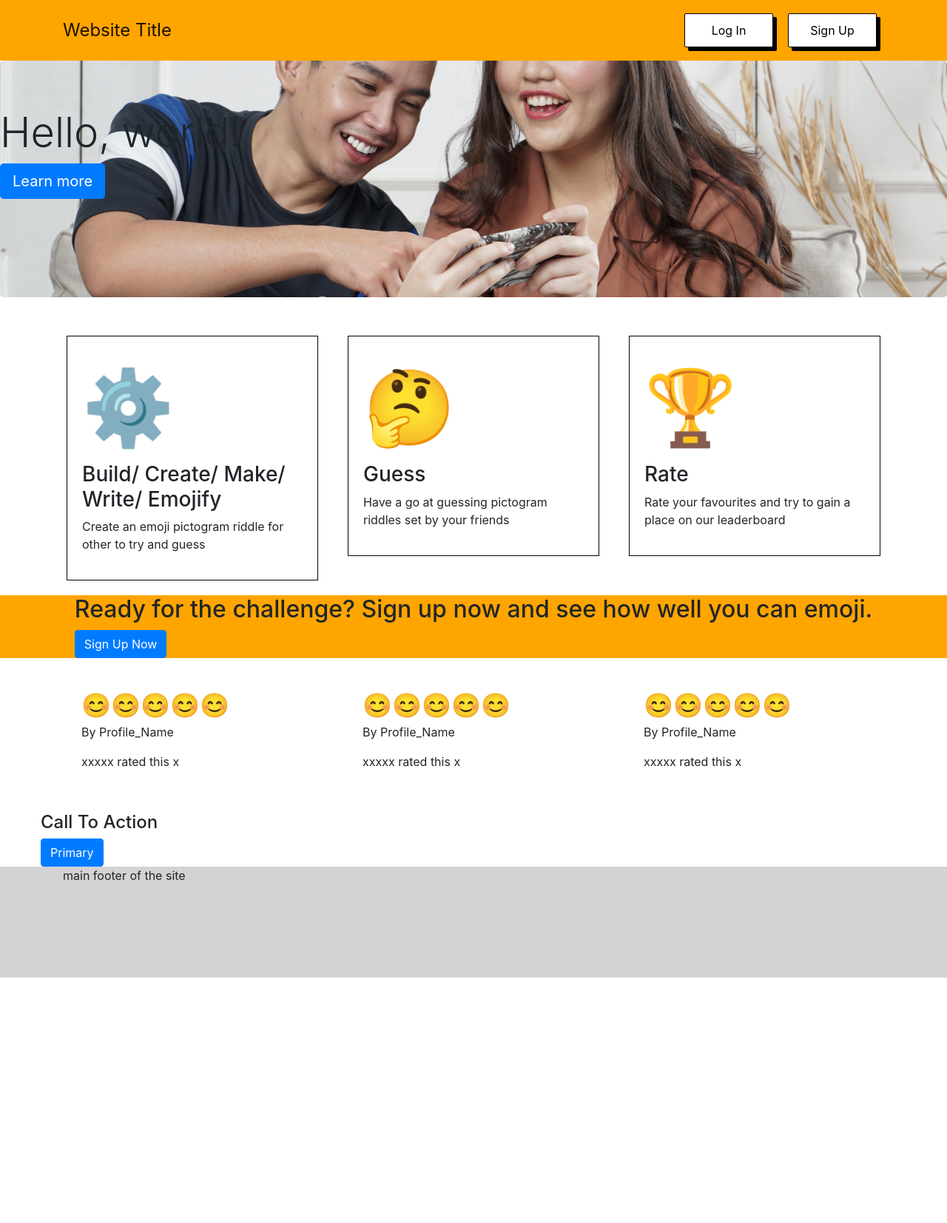
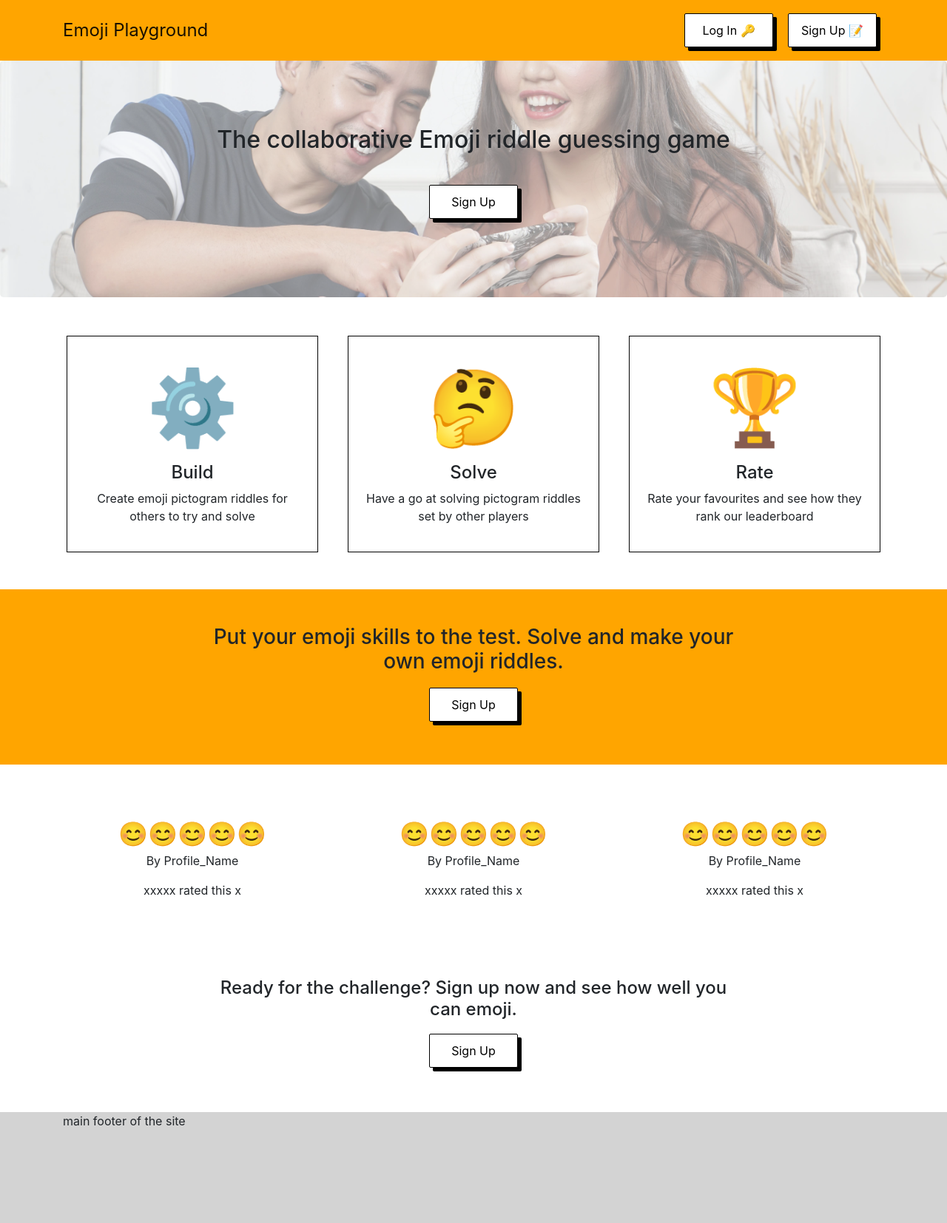
Before and after one commit to AwsSG/emojiplayground, a Flask app: page / in a window 1280 px wide. Shown: the whole page at 74% size. Before the commit the page ends 1322 px from the top, so only its background shows below. Run offline with Flask 2, Linux system fonts and the light colour scheme; some libraries are stand-ins or nearby versions.

Commit message:
Create and style landing page and further style base template

```diff
--- a/static/css/style.css
+++ b/static/css/style.css
@@ -27,6 +27,12 @@
     font-size: 32px;
 }
 
+/*----------grid padding and margins-------------*/
+
+.container-fluid {
+    padding: 0;
+}
+
 /*----------base template-------------*/
 
 /*Nav bar*/
@@ -39,7 +45,7 @@ nav {
     font-size: x-large;
 }
 
-.nav-item button {
+.landing-page-button {
     padding: 10px;
     margin: 10px;
     min-width: 120px;
@@ -59,6 +65,12 @@ nav {
     border-color: grey;
 }
 
+.orange-hover:hover {
+    color: #fff;
+    background-color: orange;
+    border-color: orange;
+}
+
 /*Footer*/
 
 footer {
@@ -70,10 +82,6 @@ footer {
 
 /*jumbatron*/
 
-.container-fluid {
-    padding: 0;
-}
-
 .jumbotron {
     height: 40vh;
     background: url('../images/game-landing-page.jpg') no-repeat center;
@@ -82,10 +90,26 @@ footer {
     -o-background-size: cover;
     background-size: cover;
 
-    padding-bottom: 0px;
-    padding-left: 0px;
+    position: relative;
+}
 
+.jumbotron > .overlay {
+    position: absolute;
+    top: 0;
+    right: 0;
+    bottom: 0;
+    left: 0;
+    background-color: rgba(255, 255, 255, 0.5);
+    z-index: 1;
+}
+
+.jumbotron > .jumbotron-content {
     position: relative;
+    z-index: 2;
+}
+
+.jumbotron-content div {
+    margin: 0;
 }
 
 /*three across*/
@@ -101,3 +125,11 @@ footer {
 .black-border {
     border: 1px black solid;
 }
+
+/*landing page full width section*/
+
+.landing-page-section {
+    margin-top: 30px;
+    margin-bottom: 30px;
+    padding: 20px;
+}
--- a/templates/base.html
+++ b/templates/base.html
@@ -17,7 +17,7 @@
     <!--Navbar Bootstrap Class-->
       <nav class="navbar navbar-expand-lg navbar-light">
         <div class="container">
-            <a class="navbar-brand" href="index.html">Website Title</a>
+            <a class="navbar-brand" href="index.html">Emoji Playground</a>
             <button class="navbar-toggler" type="button" data-toggle="collapse" data-target="#navbarNavAltMarkup"
                 aria-controls="navbarNavAltMarkup" aria-expanded="false" aria-label="Toggle navigation">
                 <span class="navbar-toggler-icon"></span>
@@ -25,10 +25,10 @@
             <div class="collapse navbar-collapse justify-content-end" id="navbarNavAltMarkup">
                     <ul class="navbar-nav">
                         <li class="nav-item">
-                            <button type="button" class="btn btn-outline-secondary">Log In</button>
+                            <button type="button" class="landing-page-button btn btn-outline-secondary">Log In 🔑</button>
                         </li>
                         <li class="nav-item">
-                            <button type="button" class="btn btn-outline-secondary">Sign Up</button>
+                            <button type="button" class="landing-page-button btn btn-outline-secondary">Sign Up 📝</button>
                         </li>
                     </ul>
             </div>
--- a/templates/index.html
+++ b/templates/index.html
@@ -3,63 +3,74 @@
 
 <div class="container-fluid">
     <div class="jumbotron">
-        <h1 class="display-4">Hello, world!</h1>
-        <a class="btn btn-primary btn-lg" href="#" role="button">Learn more</a>
-      </div>
+        <div class="overlay"></div>
+            <div class="jumbotron-content">
+                <div class="p-md-4">
+                    <h2 class="text-center">The collaborative Emoji riddle guessing game</h2>
+                </div>
+                <div class="d-flex justify-content-center">
+                    <a class="landing-page-button btn btn-outline-secondary orange-hover" href="#" role="button">Sign Up</a>
+                </div>
+            </div>
+    </div>
 </div>
 <div class="container">
 
     <div class="row">
         <div class="col-12 col-md-6 col-lg-4 three-across-padding">
-            <div class="three-across-box black-border">
+            <div class="three-across-box black-border text-center">
                 <span class="emoji-large">⚙️</span>
-                <h3>
-                    Build/ Create/ Make/ Write/ Emojify
-                </h3>
+                <h4>
+                    <!--Also / Create/ Make/ Write/ Emojify-->
+                    Build
+                </h4>
                 <p>
-                    Create an emoji pictogram riddle for other to try and guess
+                    Create emoji pictogram riddles for others to try and solve
                 </p>
             </div>
         </div>
         <div class="col-12 col-md-6 col-lg-4 three-across-padding">
-            <div class="three-across-box black-border">
+            <div class="three-across-box black-border text-center">
                 <span class="emoji-large">🤔</span>
-                <h3>
-                    Guess
-                </h3>
+                <h4>
+                    Solve
+                </h4>
                 <p>
-                    Have a go at guessing pictogram riddles set by your friends
+                    Have a go at solving pictogram riddles set by other players
                 </p>
             </div>
         </div>
         <div class="col-12 col-md-6 col-lg-4 three-across-padding">
-            <div class="three-across-box black-border">
+            <div class="three-across-box black-border text-center">
                 <span class="emoji-large">🏆</span>
-                <h3>
+                <h4>
                     Rate
-                </h3>
+                </h4>
                 <p>
-                    Rate your favourites and try to gain a place on our leaderboard
+                    Rate your favourites and see how they rank our leaderboard
                 </p>
             </div>
         </div>
     </div>
 </div>
 
-<div class="container-fluid">
-    <div class="row orange justify-content-center">
-        <div col="12">
-            <div class="row">
-                <h2>Ready for the challenge? Sign up now and see how well you can emoji.</h2>
+<div class="container-fluid orange text-center landing-page-section p-md-5">
+
+    <div class="container">
+        <div class="row justify-content-center">
+            <div class="col-10 col-md-8">
+                <h3>Put your emoji skills to the test. Solve and make your own emoji riddles.</h3>
             </div>
-            <div class="row">
-                <button type="button" class="btn btn-primary">Sign Up Now</button>
+        </div>
+        <div class="row justify-content-center">
+            <div class="col-12">
+                <a class="landing-page-button btn btn-outline-secondary" href="#" role="button">Sign Up</a>
             </div>
         </div>
     </div>
 </div>
 
-<div class="container">
+<div class="container text-center">
 
     <div class="row">
         <div class="col-12 col-md-6 col-lg-4 three-across-padding">
@@ -84,19 +95,20 @@
             </div>
         </div>
     </div>
+</div>
 
-    <div class="row">
-        <div col="12">
-            <div class="row">
-                <h4>Call To Action</h4>
+<div class="container text-center landing-page-section">
+    <div class="row justify-content-center">
+        <div class="col-10 col-md-8">
+            <div>
+                <h4>Ready for the challenge? Sign up now and see how well you can emoji.</h4>
             </div>
-            <div class="row">
-                <button type="button" class="btn btn-primary">Primary</button>
+            <div>
+                <a class="landing-page-button btn btn-outline-secondary orange-hover" href="#" role="button">Sign Up</a>
             </div>
         </div>
     </div>
 </div>
 
-</div>
 
 {% endblock %}
```
Also changed, not shown: static/images/emoji-landing-page.jpg (deleted), static/images/game-landing-page.jpg.
